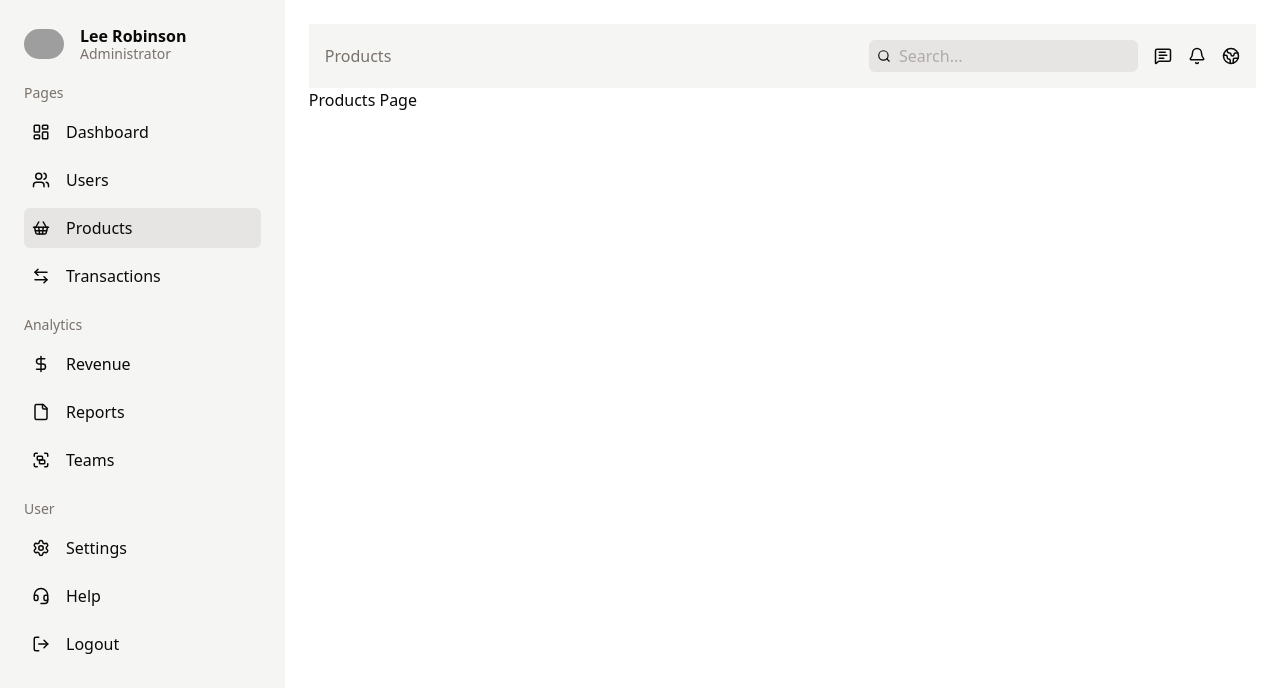
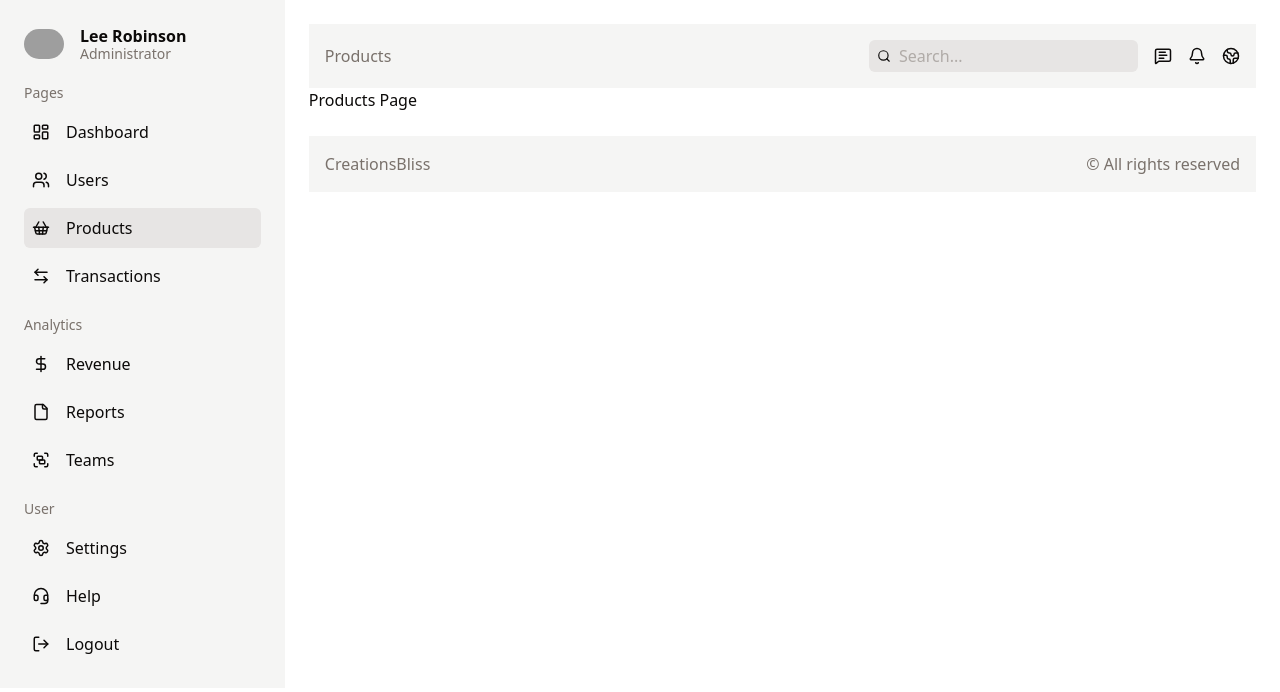
Before and after one commit to creationsbliss/next-board, a Next.js app: page /dashboard/products in a window 1280 px wide. Shown: the top 692 px of the page. Built offline with nearby package versions, Linux system fonts and the light colour scheme; grey boxes are pictures that could not be loaded.

Commit message:
Add footer

```diff
--- a/src/app/dashboard/layout.jsx
+++ b/src/app/dashboard/layout.jsx
@@ -1,3 +1,4 @@
+import Footer from "@/components/footer/Footer";
 import Navbar from "@/components/navbar/Navbar";
 import Sidebar from "@/components/sidebar/Sidebar";
 
@@ -6,9 +7,10 @@ const Layout = ({ children }) => (
     <div className="flex-1 bg-sidebar-accent p-6">
       <Sidebar />
     </div>
-    <div className="500 flex-4 p-6">
+    <div className="flex-4 p-6">
       <Navbar />
       <div>{children}</div>
+      <Footer />
     </div>
   </div>
 );
--- /dev/null
+++ b/src/components/footer/Footer.jsx
@@ -0,0 +1,8 @@
+const Footer = () => (
+  <div className="mt-6 flex items-center justify-between bg-sidebar-accent p-4">
+    <h2 className="font-medium text-muted-foreground">CreationsBliss</h2>
+    <p className="text-muted-foreground">&copy; All rights reserved</p>
+  </div>
+);
+
+export default Footer;
```
Also changed, not shown: public/next-logo.png (deleted).
